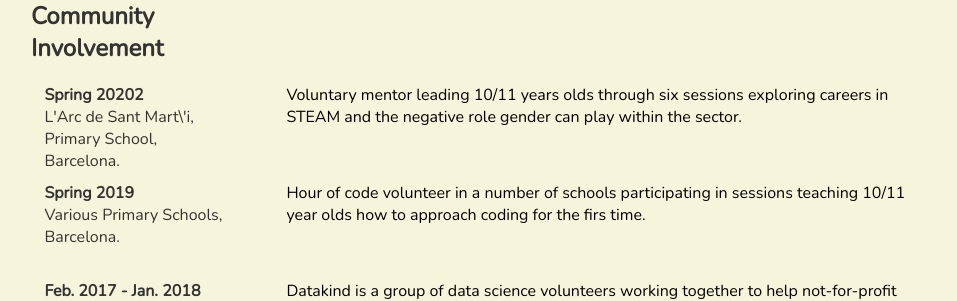
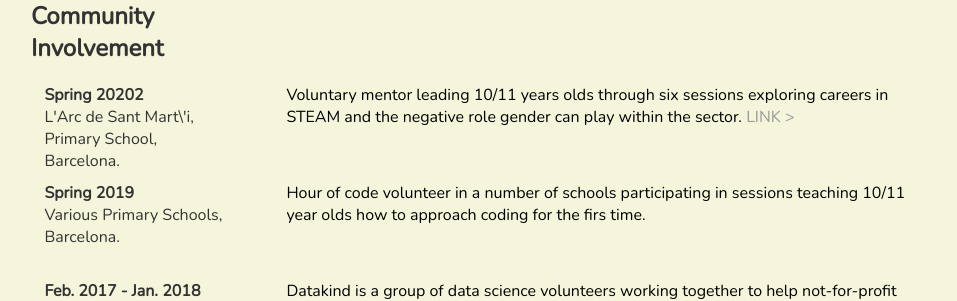
Before and after one commit to twotonnetess/twotonnetess.github.io, a Jekyll site: the page built from cv/index.html, in a window 1280 px wide and 900 px high. Shown: the part 346-647 px from the top of the window, without its empty margins (161-1118 px from the left). Built offline with Jekyll 4.4.1, drawn with Linux system fonts in a browser that asks for light colours.

Commit message:
Addition of inspira link

```diff
--- a/cv/index.html
+++ b/cv/index.html
@@ -39,7 +39,7 @@ title: CV G. Costigan
    <b>Spring 20202 </b> </br>
    L'Arc de Sant Mart\'i, Primary School, Barcelona.
    </date_place> <place_details>
-   Voluntary mentor leading 10/11 years olds through six sessions exploring careers in STEAM and the negative role gender can play within the sector.  </place_details>
+   Voluntary mentor leading 10/11 years olds through six sessions exploring careers in STEAM and the negative role gender can play within the sector.<a href"https://inspirasteam.net/"> LINK > </a> </place_details>
 </br>
 </div>
 
```
